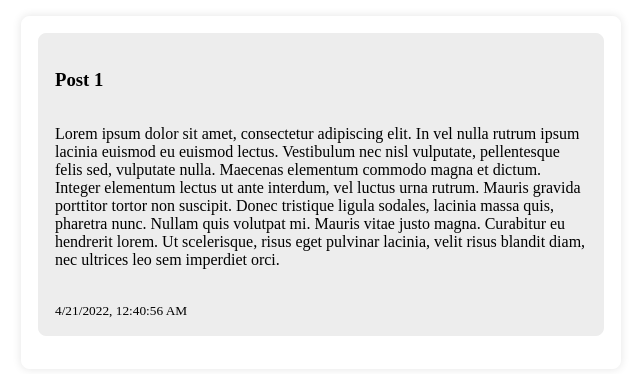
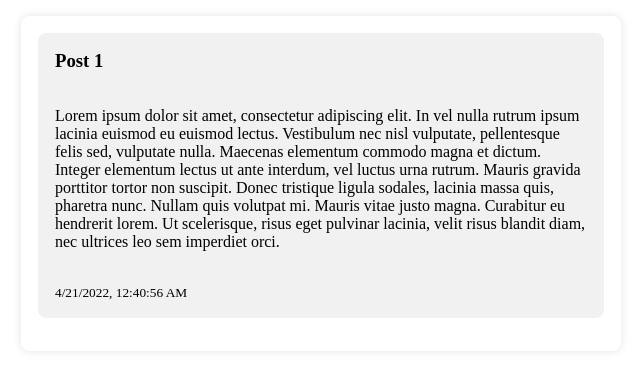
Before and after one commit to tronicboy1/react-study-group-v3-forms, a React app: page / in a window 1280 px wide. In both pictures the pointer is over the item 640 px from the left and 184 px from the top of the page. Shown: the top 374 px of the page, without its empty margins (319-959 px from the left). Built offline with nearby package versions, Linux system fonts and the light colour scheme.

Commit message:
change styling

```diff
--- a/src/components/List/ListItem/ListItem.module.css
+++ b/src/components/List/ListItem/ListItem.module.css
@@ -8,3 +8,13 @@
   border: 1px solid rgb(237, 237, 237);
   border-radius: 8px;
 }
+
+.item:hover {
+  background-color: rgb(241, 241, 241);
+  border: 1px solid rgb(241, 241, 241);
+  cursor: pointer;
+}
+
+.item h3 {
+  margin-top: 0;
+}
```
